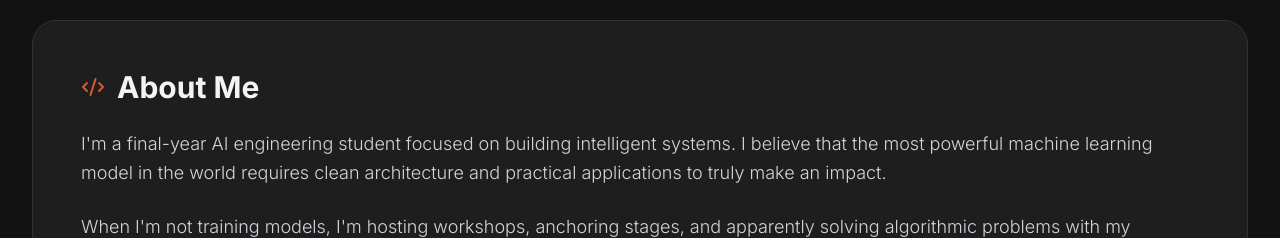
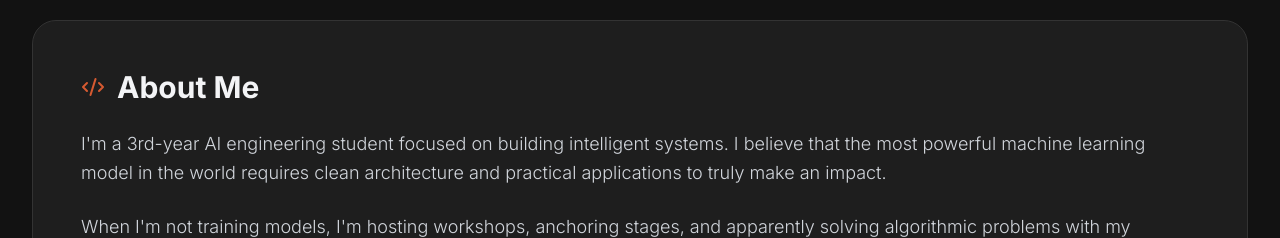
Before and after one commit to sahil007-ai/Portfolio, a Next.js app: page / in a window 1280 px wide. Shown: the part 860-1098 px from the top of the page. Built offline with nearby package versions, Linux system fonts and the light colour scheme.

Commit message:
Update student year from final-year to 3rd-year

```diff
--- a/src/components/About.tsx
+++ b/src/components/About.tsx
@@ -20,7 +20,7 @@ export default function About() {
 
         <div className="space-y-6 text-lg text-brown-medium dark:text-gray-300 leading-relaxed font-light">
           <p>
-            I&apos;m a final-year AI engineering student focused on building intelligent systems. I believe that the most powerful machine learning model in the world requires clean architecture and practical applications to truly make an impact.
+            I&apos;m a 3rd-year AI engineering student focused on building intelligent systems. I believe that the most powerful machine learning model in the world requires clean architecture and practical applications to truly make an impact.
           </p>
           <p>
             When I&apos;m not training models, I&apos;m hosting workshops, anchoring stages, and apparently solving algorithmic problems with my monitor turned off. Make of that what you will.
```
